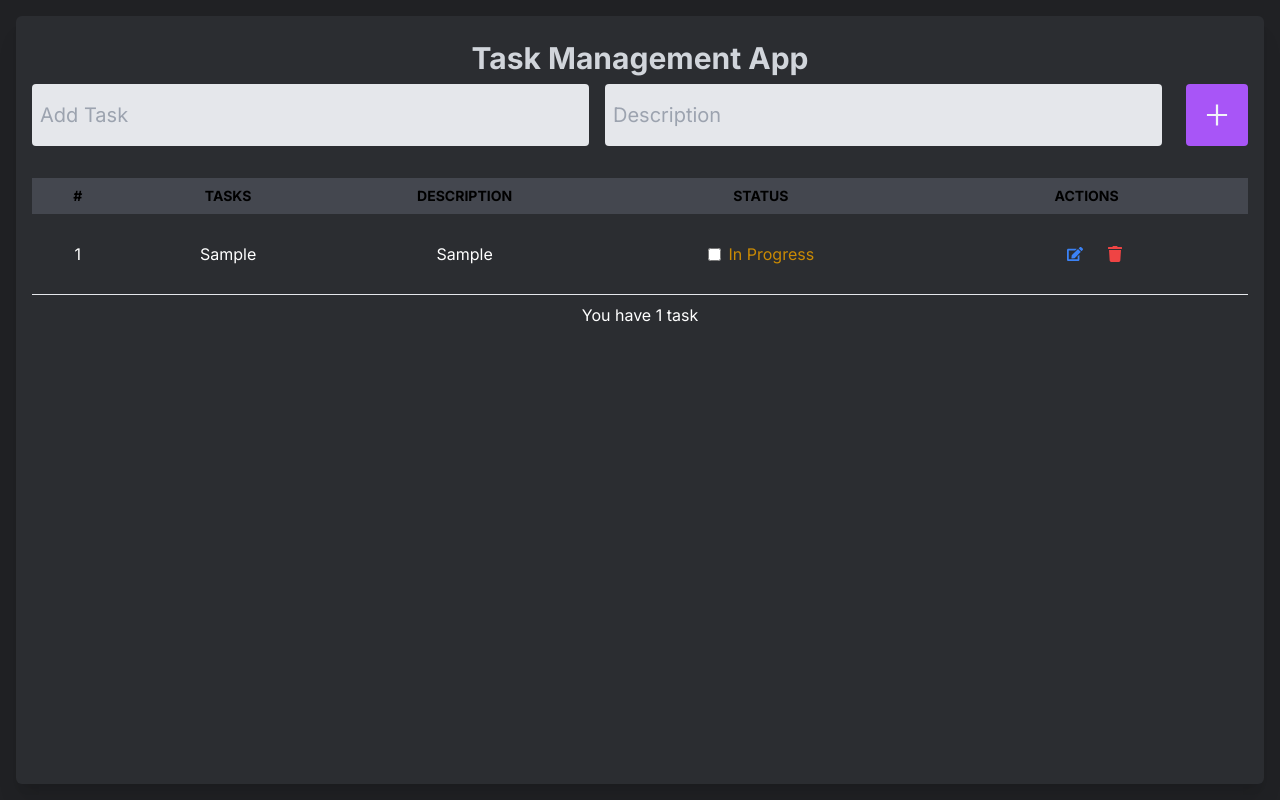
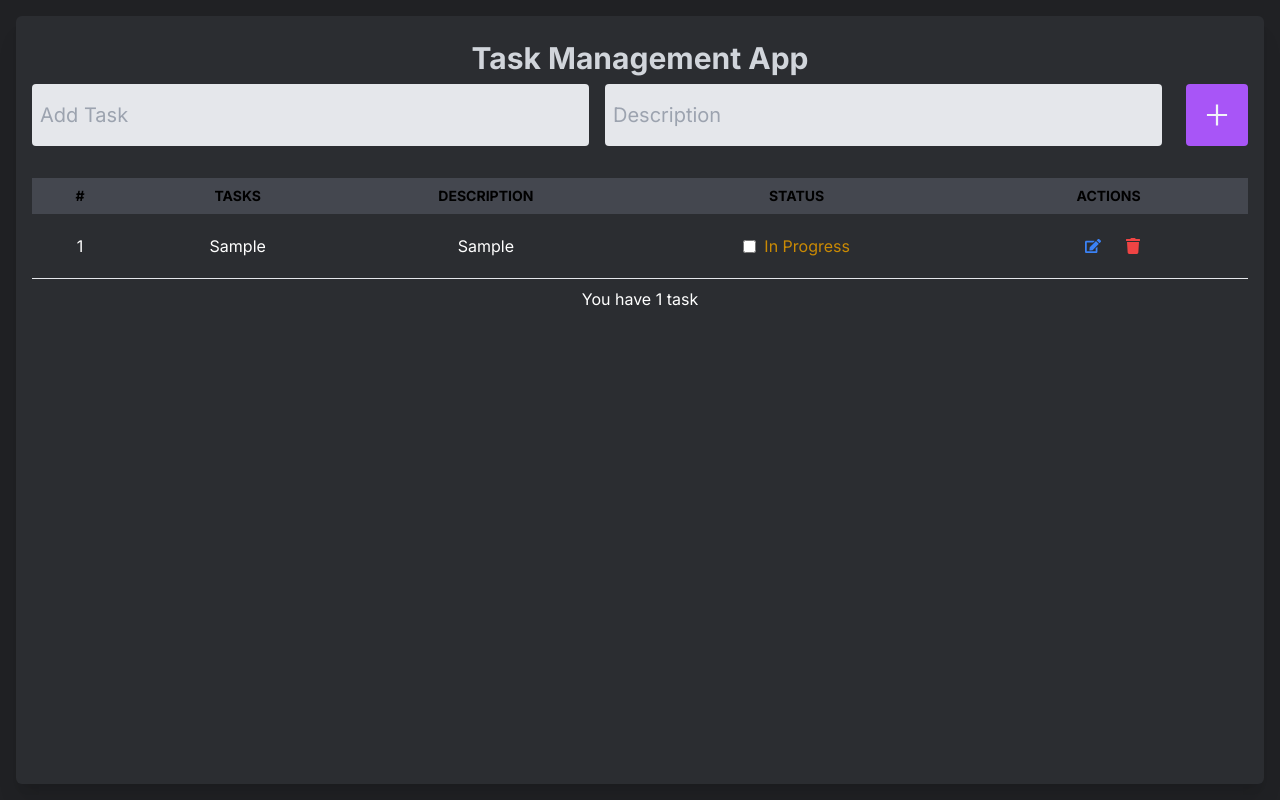
Before and after one commit to chimt4chi/TaskManagement, a Next.js app: page / in a window 1280 px wide. Both pictures are taken after typing "Sample", "Sample" into the empty fields and a click on the button 1217 px from the left and 115 px from the top of the page. Built offline with nearby package versions, Linux system fonts and the light colour scheme.

Commit message:
Update TodoItem.tsx

```diff
--- a/app/components/TodoItem.tsx
+++ b/app/components/TodoItem.tsx
@@ -9,7 +9,7 @@ interface TodoItem {
 }
 
 const style = {
-  tableRow: `border-b`,
+  tableRow: `border-b bg-dark-table-row`,
   tableCell: `p-4 text-white text-center items-center justify-center break-all `,
   tableActions: `flex items-center justify-center`,
   editButton: `p-2 ml-2 text-blue-500 hover:scale-125`,
@@ -34,8 +34,10 @@ const TodoItem: React.FC<TodoItemProps> = ({
   return (
     <tr className={style.tableRow}>
       <td className={style.tableCell}>{index + 1}</td>
-      <td className={`${style.tableCell} whitespace-nowrap`}>{todo.text}</td>
-      <td className={style.tableCell}>{todo.description}</td>
+      <td className={`${style.tableCell} truncate md:max-w-md`}>{todo.text}</td>
+      <td className={`${style.tableCell} truncate md:max-w-md`}>
+        {todo.description}
+      </td>
       <td className={style.tableCell}>
         <div className="flex items-center justify-center ">
           <input
@@ -54,15 +56,15 @@ const TodoItem: React.FC<TodoItemProps> = ({
         </div>
       </td>
       <td className={style.tableCell}>
-        <div className={style.editButton}>
+        <div className={style.tableActions}>
           <button
-            className="p-2 ml-2 text-blue-500 hover:scale-125"
+            className={`${style.editButton} text-sm md:text-base`}
             onClick={() => onEdit(todo.id)}
           >
             <FaEdit />
           </button>
           <button
-            className={style.deleteButton}
+            className={`${style.deleteButton} text-sm md:text-base`}
             onClick={() => onDelete(todo.id)}
           >
             <FaTrash />
```
